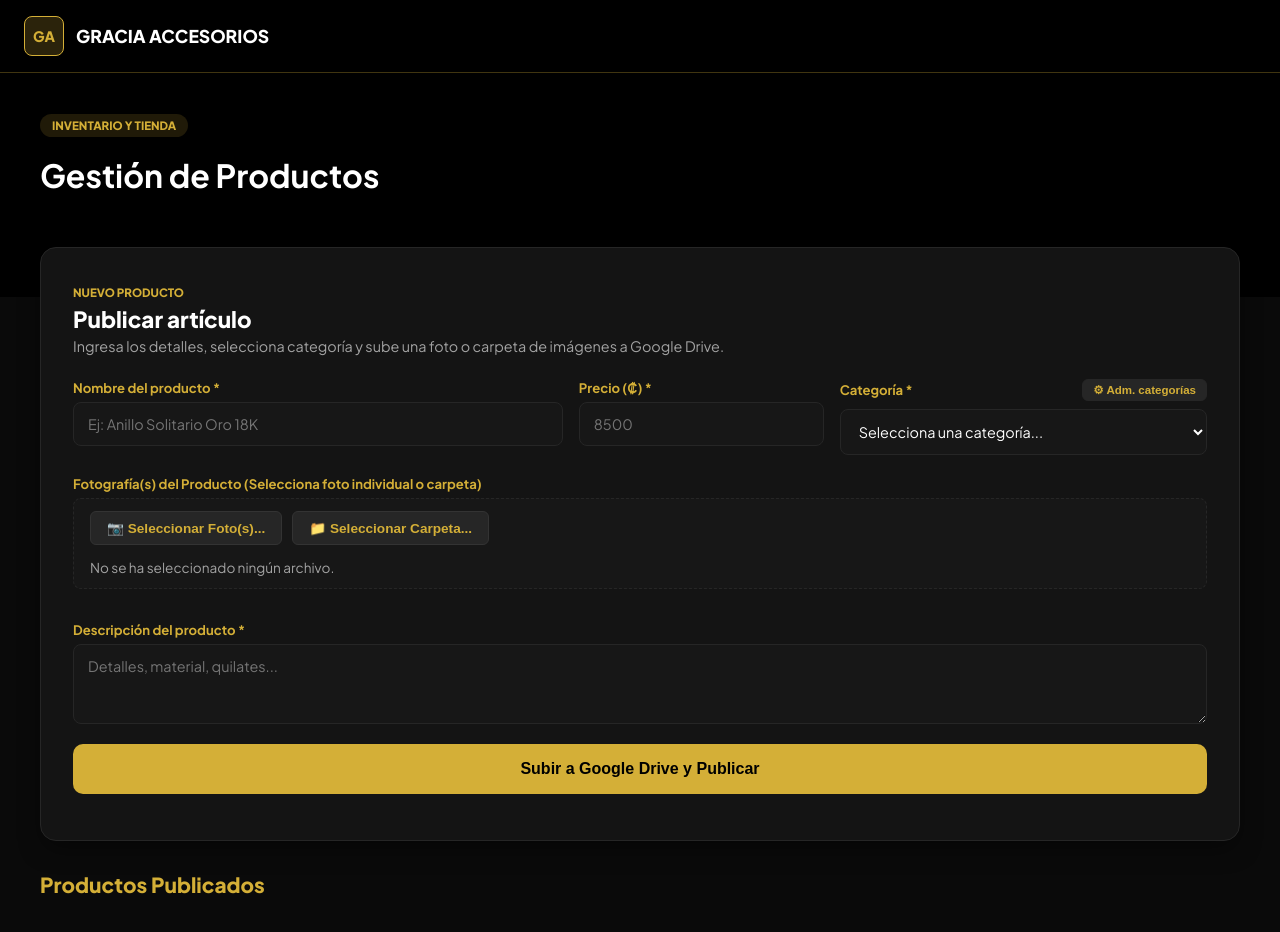
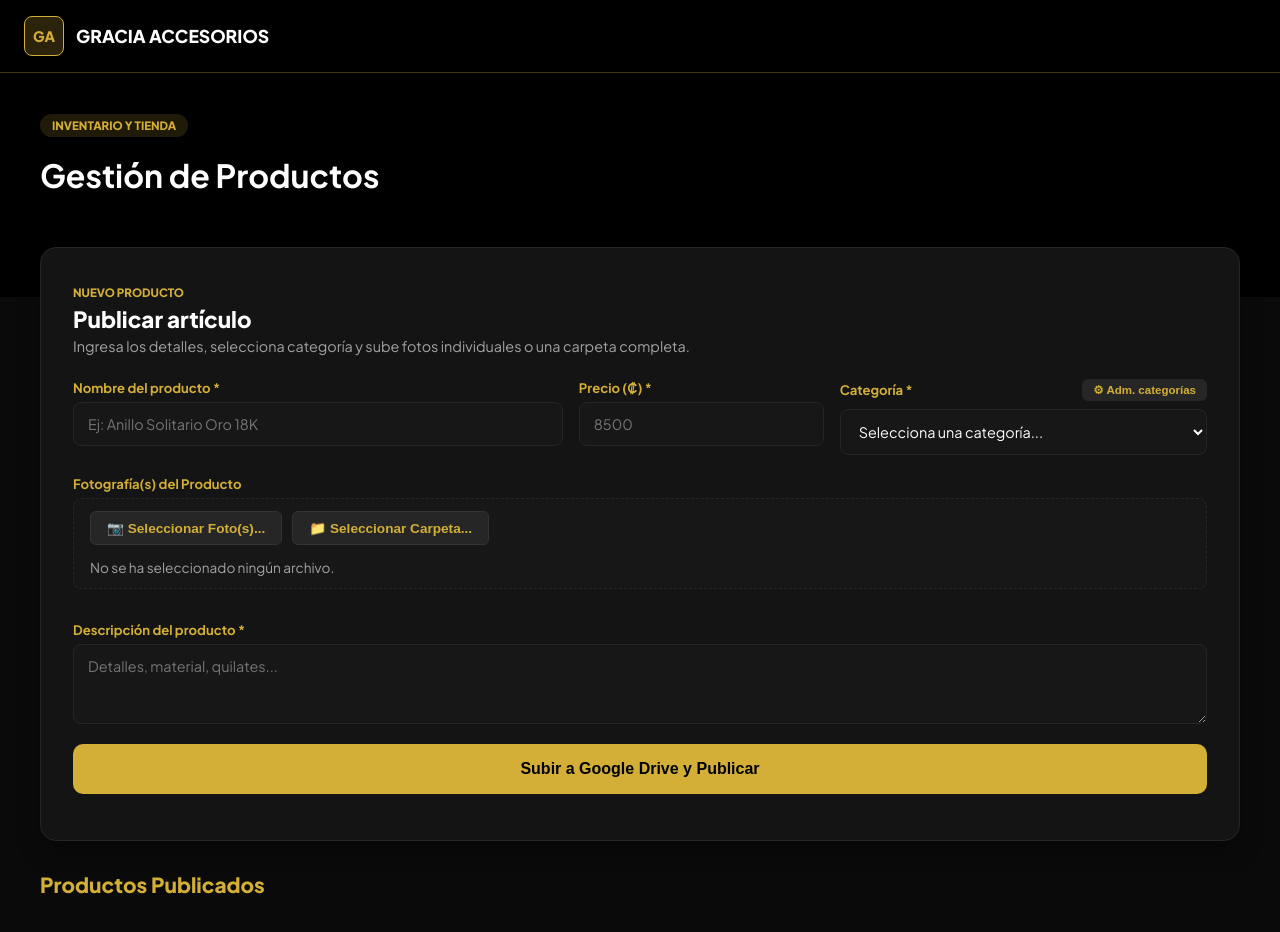
Before and after one commit to jlvb2209-ui/gesti-n-productos, a plain HTML site: page index.html in a window 1280 px wide. Drawn offline with Linux system fonts and the light colour scheme; no server answers.

Commit message:
Update index.html

```diff
--- a/index.html
+++ b/index.html
@@ -354,7 +354,7 @@
                 <div class="card-title">
                     <span id="kickerForm" style="color:#d4af37; font-size:0.72rem; font-weight:800; text-transform:uppercase;">Nuevo Producto</span>
                     <h2 id="tituloForm">Publicar artículo</h2>
-                    <p id="subtituloForm">Ingresa los detalles, selecciona categoría y sube una foto o carpeta de imágenes a Google Drive.</p>
+                    <p id="subtituloForm">Ingresa los detalles, selecciona categoría y sube fotos individuales o una carpeta completa.</p>
                 </div>
             </div>
 
@@ -391,15 +391,15 @@
                 </div>
 
                 <div class="field-group" style="margin-bottom: 6px;">
-                    <label>Fotografía(s) del Producto (Selecciona foto individual o carpeta)</label>
+                    <label>Fotografía(s) del Producto</label>
                 </div>
 
-                <!-- DOS BOTONES INDEPENDIENTES: UNO PARA FOTOS Y OTRO PARA CARPETAS -->
+                <!-- DOS BOTONES INDEPENDIENTES Y CORREGIDOS -->
                 <div class="file-drop-area">
                     <button type="button" class="btn-file" id="btnSeleccionarFoto">📷 Seleccionar Foto(s)...</button>
                     <button type="button" class="btn-file" id="btnSeleccionarCarpeta">📁 Seleccionar Carpeta...</button>
 
-                    <!-- Inputs ocultos independientes -->
+                    <!-- Inputs ocultos separados -->
                     <input type="file" id="j_foto" accept="image/*" multiple style="display:none;">
                     <input type="file" id="j_carpeta" accept="image/*" multiple webkitdirectory style="display:none;">
 
```
